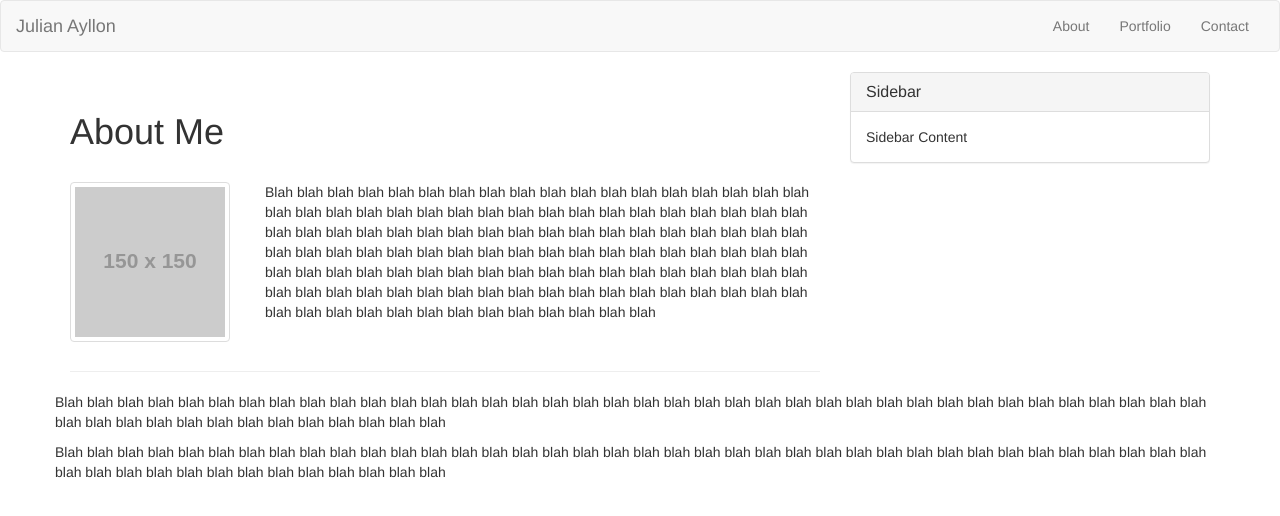
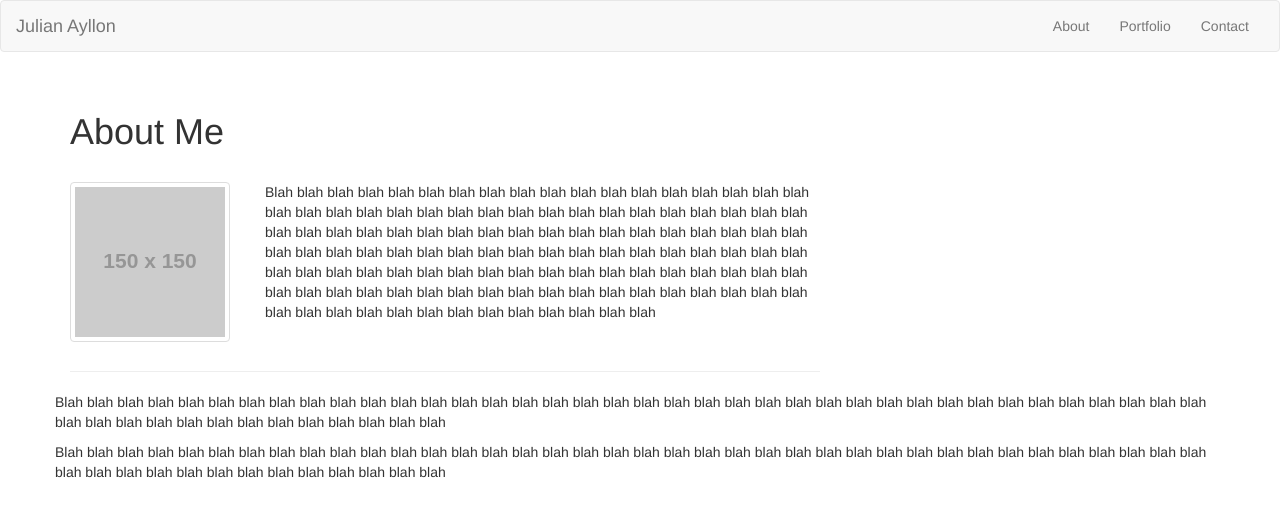
Before and after one commit to cusco1982/Bootstrap-Portfolio, a plain HTML site: page index.html in a window 1280 px wide. Drawn offline with nearby package versions, Linux system fonts and the light colour scheme; placeholder pictures from the web are drawn by us.

Commit message:
removed unnecessary side panel

```diff
--- a/index.html
+++ b/index.html
@@ -59,16 +59,7 @@
                     </div>
                     </div>
 
-                      <div class="col-sm-4">
-                            <div class="panel panel-default">
-                                <div class="panel-heading">
-                                      <h3 class="panel-title">Sidebar</h3>
-                                </div>
-                                <div class="panel-body">
-                                      Sidebar Content
-                                </div>
-                            </div>
-                      </div>
+
 
                     </div>
                     <div class="row">
```
